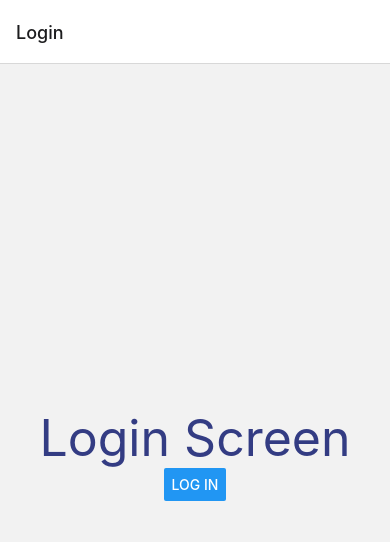
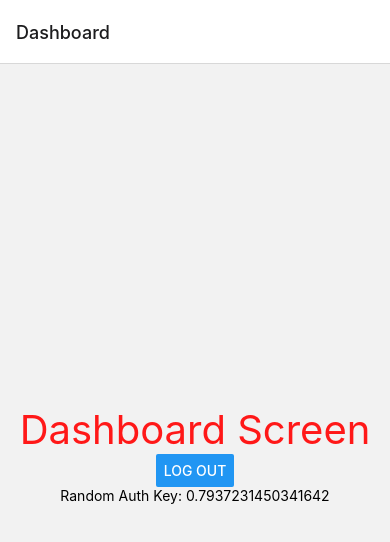
Before and after one commit to Dulaya/local_storage_HW, a React Native app: screen /Dashboard in a window 390 px wide. Both pictures are taken after a click on the button "LOG IN". Shown: the top 542 px of the page. Built offline with nearby package versions, Linux system fonts and the light colour scheme.

Commit message:
Update function name"

```diff
--- a/src/screens/dashboard/DashboardScreen.js
+++ b/src/screens/dashboard/DashboardScreen.js
@@ -4,7 +4,7 @@ import {GlobalContext} from '../../context/GlobalContext';
 import {style} from './DashboardScreen.style';
 
 export const DashboardScreen = ({navigation}) => {
-  const {dashBoardLocation, randomAuthKey, removeAuthToken} =
+  const {dashBoardLocation, randomAuthKey, removeAuthToken, setAuthToken} =
     useContext(GlobalContext);
 
   return (
@@ -13,7 +13,7 @@ export const DashboardScreen = ({navigation}) => {
       <Button
         title={'Log Out'}
         onPress={() => {
-          removeAuthToken();
+          removeAuthToken(setAuthToken);
           navigation.navigate(dashBoardLocation);
         }}
       />
--- a/src/screens/login/LoginScreen.js
+++ b/src/screens/login/LoginScreen.js
@@ -9,7 +9,7 @@ export const LoginScreen = ({navigation}) => {
     randomAuthKey,
     storeAuthToken,
     getAuthToken,
-    removeValue,
+    setAuthToken,
   } = useContext(GlobalContext);
 
   return (
@@ -19,7 +19,7 @@ export const LoginScreen = ({navigation}) => {
         title={'Log In'}
         onPress={() => {
           storeAuthToken(randomAuthKey);
-          getAuthToken();
+          getAuthToken(setAuthToken);
           navigation.navigate(loginLocation);
         }}
       />
```
